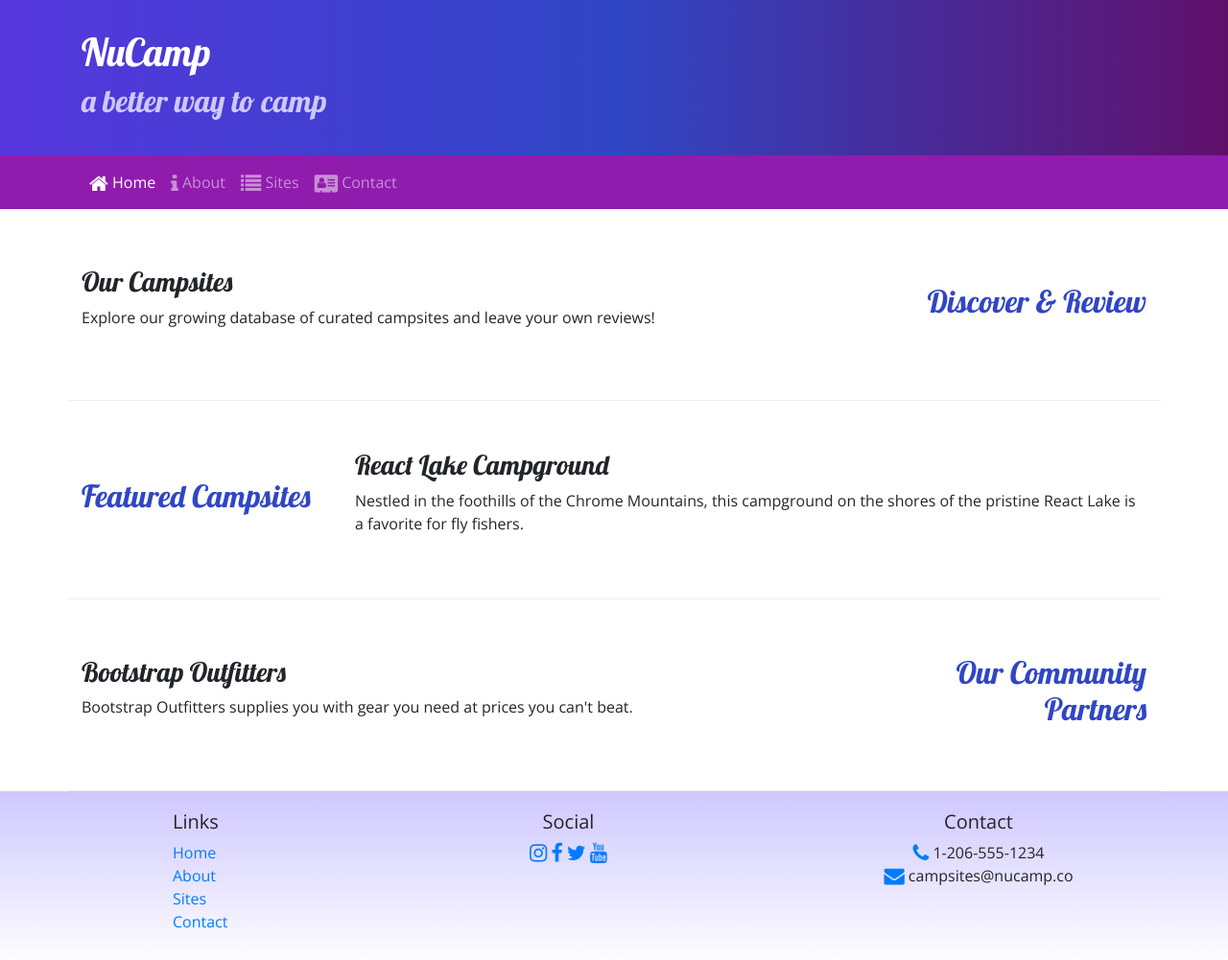
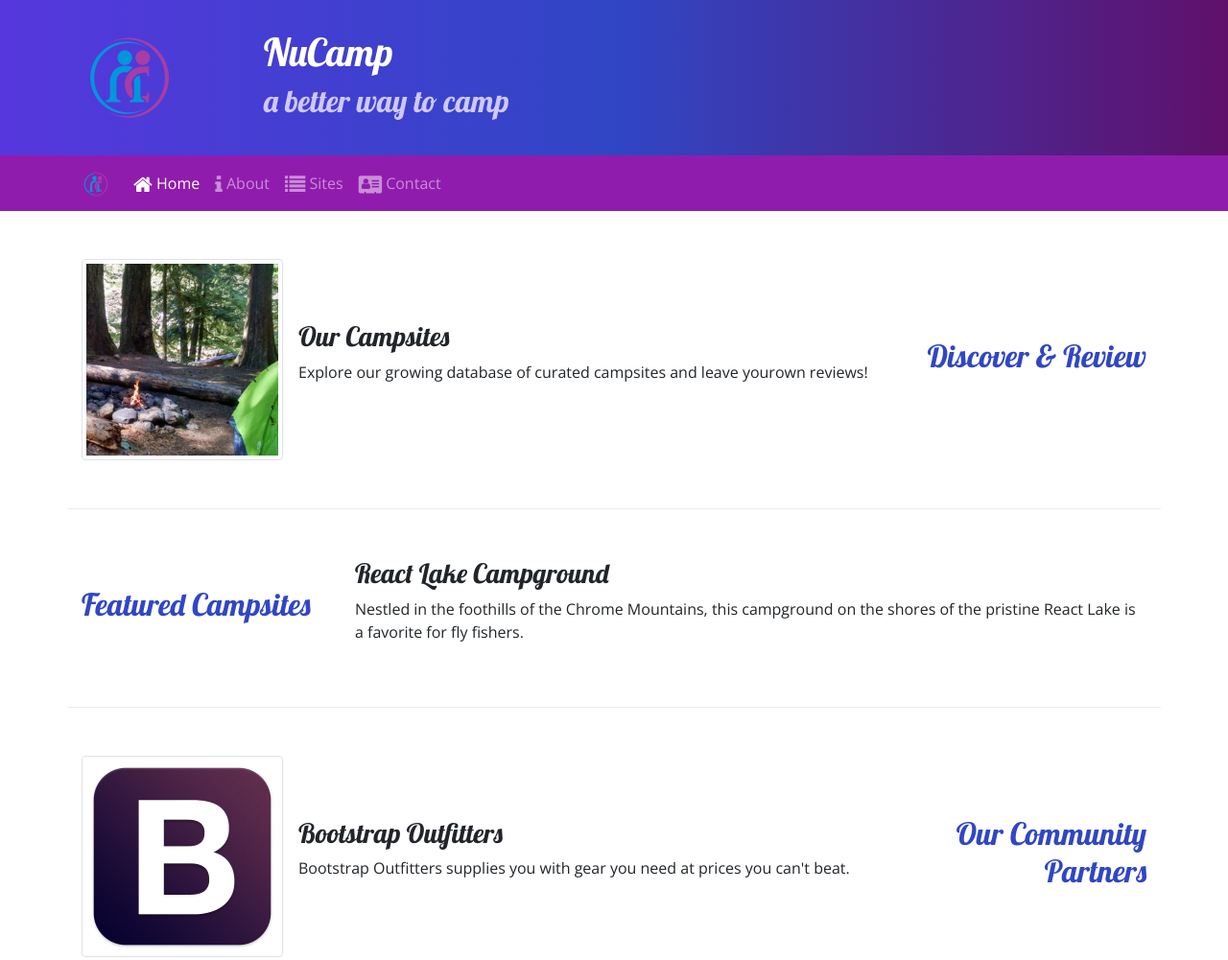
Before and after one commit to mercer-jk/nucampsite, a website: page index.html in a window 1280 px wide. Shown: the top 1001 px of the page at 96% size. Drawn offline with nearby package versions, Linux system fonts and the light colour scheme.

Commit message:
Images and Media

```diff
--- a/index.html
+++ b/index.html
@@ -21,6 +21,9 @@
     <header class="jumbotron jumbotron-fluid">
         <div class="container">
             <div class="row">
+                <div class="col-4 col-sm-3 col-md-2 align-self-center">
+                    <img src="img/logo.png" class="img-fluid" />
+                </div>
                 <div class="col">
                     <h1>NuCamp</h1>
                     <h2>a better way to camp</h2>
@@ -31,15 +34,19 @@
 
     <nav class="navbar navbar-expand-sm navbar-dark sticky-top">
         <div class="container">
-            <button class="navbar-toggler ml-auto" type="button" data-toggle="collapse" data-target="#nucampNavbar">
+            <a class="navbar-brand" href="#"><img src="img/logo.png" height="30" width="30" /></a>
+            <button class="navbar-toggler" type="button" data-toggle="collapse" data-target="#nucampNavbar">
                 <span class="navbar-toggler-icon"></span>
             </button>
             <div class="collapse navbar-collapse" id="nucampNavbar">
                 <ul class="navbar-nav">
-                    <li class="nav-item active"><a class="nav-link" href="#"><i class="fa fa-home fa-lg"></i> Home</a></li>
-                    <li class="nav-item"><a class="nav-link" href="aboutus.html"><i class="fa fa-info fa-lg"></i> About</a></li>
+                    <li class="nav-item active"><a class="nav-link" href="#"><i class="fa fa-home fa-lg"></i> Home</a>
+                    </li>
+                    <li class="nav-item"><a class="nav-link" href="aboutus.html"><i class="fa fa-info fa-lg"></i>
+                            About</a></li>
                     <li class="nav-item"><a class="nav-link" href="#"><i class="fa fa-list fa-lg"></i> Sites</a></li>
-                    <li class="nav-item"><a class="nav-link" href="#"><i class="fa fa-address-card fa-lg"></i> Contact</a></li>
+                    <li class="nav-item"><a class="nav-link" href="#"><i class="fa fa-address-card fa-lg"></i>
+                            Contact</a></li>
                 </ul>
             </div>
         </div>
@@ -51,9 +58,15 @@
                 <h2 class="text-sm-right">Discover & Review</h2>
             </div>
             <div class="col">
-                <h3>Our Campsites</h3>
-                <p class="d-none d-sm-block">Explore our growing database of curated campsites and leave your own
-                    reviews!</p>
+                <div class="media">
+                    <img class="d-flex mr-3 img-thumbnail" src="img/breadcrumb-trail-thumb.jpg"
+                        alt="Breadcrumb Trail" />
+                    <div class="media-body align-self-center">
+                        <h3>Our Campsites</h3>
+                        <p class="d-none d-sm-block">Explore our growing database of curated campsites and leave yourown
+                            reviews!</p>
+                    </div>
+                </div>
             </div>
         </div>
 
@@ -64,9 +77,7 @@
             <div class="col">
                 <h3>React Lake Campground</h3>
                 <p class="d-none d-sm-block">Nestled in the foothills of the Chrome Mountains, this campground on the
-                    shores of the pristine React
-                    Lake is
-                    a favorite for fly fishers.</p>
+                    shores of the pristine React Lake is a favorite for fly fishers.</p>
             </div>
         </div>
 
@@ -75,9 +86,14 @@
                 <h2 class="text-sm-right">Our Community Partners</h2>
             </div>
             <div class="col">
-                <h3>Bootstrap Outfitters</h3>
-                <p class="d-none d-sm-block">Bootstrap Outfitters supplies you with gear you need at prices you can't
-                    beat.</p>
+                <div class="media">
+                    <img class="d-flex mr-3 img-thumbnail" src="img/bootstrap-thumb.png" alt="Bootstrap Outfitters" />
+                    <div class="media-body align-self-center">
+                        <h3>Bootstrap Outfitters</h3>
+                        <p class="d-none d-sm-block">Bootstrap Outfitters supplies you with gear you need at prices you
+                            can't beat.</p>
+                    </div>
+                </div>
             </div>
         </div>
     </div>
```
Also changed, not shown: aboutus.html (+5 -1 lines), img/bootstrap-thumb.png (added), img/breadcrumb-trail-thumb.jpg (added), img/breadcrumb-trail.jpg (added), img/chrome-river-thumb.jpg (added), img/chrome-river.jpg (added), img/logo.png (added), img/react-lake-thumb.jpg (added), img/react-lake.jpg (added).
